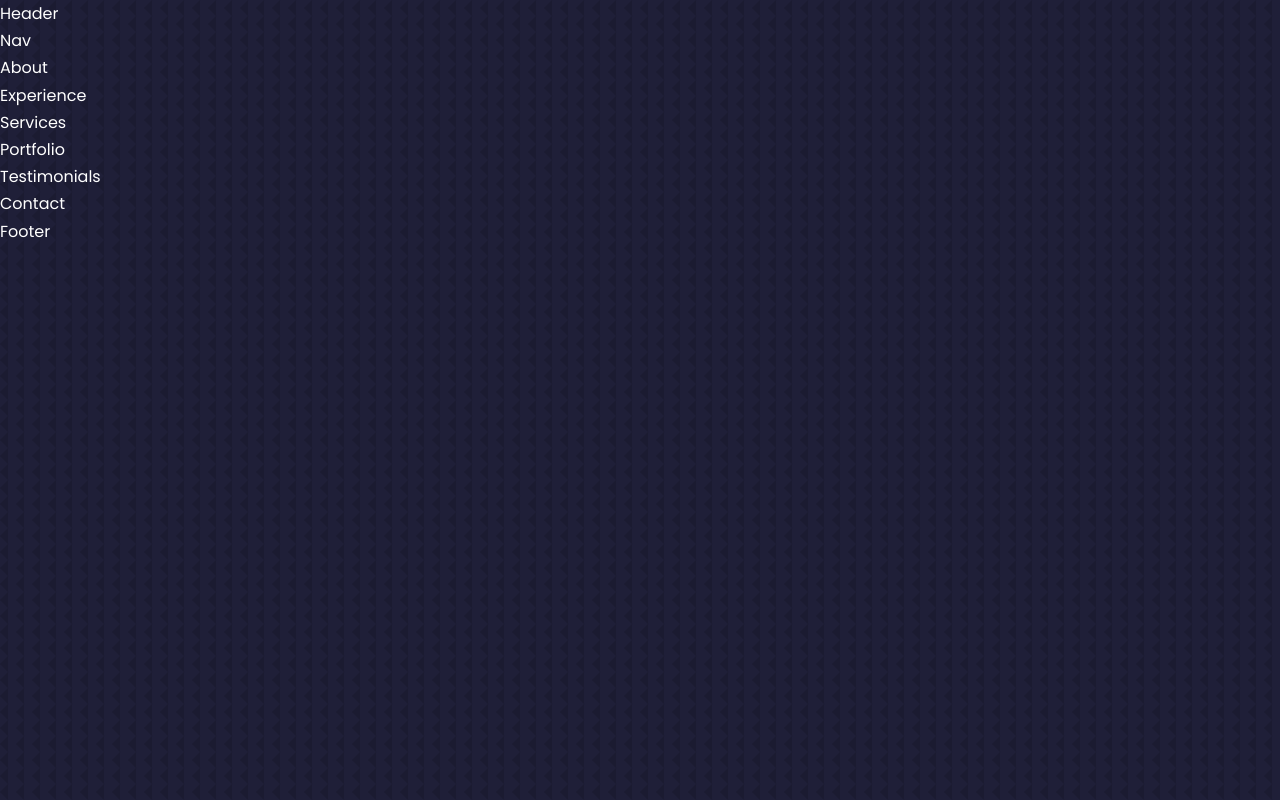
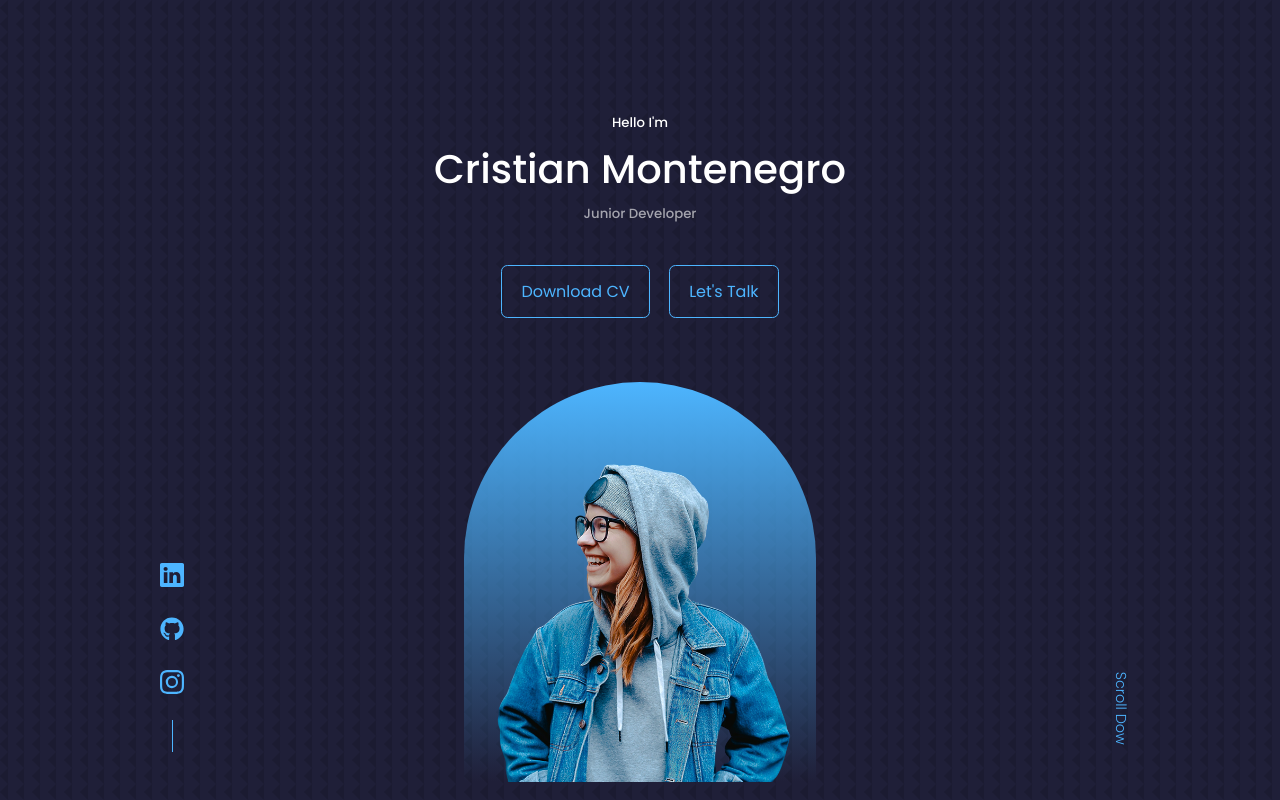
Before and after one commit to MontenegroCruzUK/Portfolio, a React (Create React App) app: page / in a window 1280 px wide. Shown: the top 800 px of the page. Built offline with nearby package versions, Linux system fonts and the light colour scheme.

Commit message:
Header listo

```diff
--- a/package.json
+++ b/package.json
@@ -8,6 +8,7 @@
     "@testing-library/user-event": "^13.5.0",
     "react": "^18.2.0",
     "react-dom": "^18.2.0",
+    "react-icons": "^4.9.0",
     "react-scripts": "5.0.1",
     "web-vitals": "^2.1.4"
   },
--- /dev/null
+++ b/src/components/header/CTA.jsx
@@ -0,0 +1,21 @@
+import React from 'react'; // Importa la biblioteca React
+import CV from '../../assets/cv.pdf'; // Importa el archivo CV en formato PDF desde la ruta relativa
+
+// Componente funcional CTA (Call to Action)
+const CTA = () => {
+	return (
+		<div className="cta">
+			{/* Inicio del elemento div con la clase "cta" */}
+			<a href={CV} download className="btn">
+				{/* Enlace para descargar el CV con la clase "btn" */}
+				Download CV {/* Texto del enlace */}
+			</a>
+			<a href="#contact" className="btn btn-primary">
+				{/* Enlace a la sección de contacto con las clases "btn" y "btn-primary" */}
+				Let's Talk {/* Texto del enlace */}
+			</a>
+		</div>
+	);
+};
+
+export default CTA; // Exporta el componente CTA como predeterminado
--- a/src/components/header/Header.jsx
+++ b/src/components/header/Header.jsx
@@ -1,8 +1,30 @@
+//librerias
 import React from 'react';
 import './header.css';
+import CTA from './CTA';
+import ME from '../../assets/me.png';
+import HeaderSocial from './HeaderSocial';
 
+// Componente de encabezado
 const Header = () => {
-	return <div>Header</div>;
+	return (
+		<header>
+			<div className="container header__container">
+				<h5>Hello I'm</h5> {/* Saludo */}
+				<h1>Cristian Montenegro</h1> {/* Nombre */}
+				<h5 className="text-light">Junior Developer</h5>{' '}
+				{/* Descripción del cargo */}
+				<CTA /> {/* Componente de llamado a la acción */}
+				<HeaderSocial /> {/* Componente de iconos sociales del encabezado */}
+				<div className="me">
+					<img src={ME} alt="Me" /> {/* Imagen personal */}
+				</div>
+				<a href="#contact" className="scroll__dow">
+					Scroll Dow {/* Enlace para desplazarse hacia abajo */}
+				</a>
+			</div>
+		</header>
+	);
 };
 
 export default Header;
--- /dev/null
+++ b/src/components/header/HeaderSocial.jsx
@@ -0,0 +1,36 @@
+import React from 'react';
+import { BsLinkedin } from 'react-icons/bs';
+import { FaGithub } from 'react-icons/fa';
+import { BsInstagram } from 'react-icons/bs';
+
+const HeaderSocial = () => {
+	return (
+		<div className="header__socials">
+			<a
+				href="https://www.linkedin.com/in/christian-montenegro-33408b207/"
+				target="_blank"
+				rel="noreferrer"
+			>
+				<BsLinkedin />
+			</a>
+
+			<a
+				href="https://github.com/MontenegroCruzUK"
+				target="_blank"
+				rel="noreferrer"
+			>
+				<FaGithub />
+			</a>
+
+			<a
+				href="https://www.instagram.com/montenegro_cruz.uk/"
+				target="_blank"
+				rel="noreferrer"
+			>
+				<BsInstagram />
+			</a>
+		</div>
+	);
+};
+
+export default HeaderSocial;
--- a/src/components/header/header.css
+++ b/src/components/header/header.css
@@ -0,0 +1,83 @@
+/* Estilos del encabezado */
+header {
+	height: 100vh; /* Altura del encabezado igual a la altura de la ventana */
+	padding-top: 7rem; /* Espacio superior del encabezado */
+	overflow: hidden; /* Oculta el desbordamiento del contenido */
+}
+
+/* Estilos del contenedor del encabezado */
+.header__container {
+	text-align: center; /* Alineación del contenido al centro */
+	height: 100%; /* Altura del contenedor igual al 100% del padre */
+	position: relative; /* Posición relativa */
+}
+
+/* Estilos del CTA (llamado a la acción) */
+.cta {
+	margin-top: 2.5rem; /* Margen superior del CTA */
+	display: flex; /* Mostrar como flexbox */
+	gap: 1.2rem; /* Espacio entre elementos */
+	justify-content: center; /* Alineación horizontal al centro */
+}
+
+/* Estilos de los iconos sociales del encabezado */
+.header__socials {
+	display: flex; /* Mostrar como flexbox */
+	flex-direction: column; /* Dirección de columna */
+	align-items: center; /* Alineación vertical al centro */
+	gap: 0.8rem; /* Espacio entre elementos */
+	position: absolute; /* Posición absoluta */
+	left: 0; /* Alineación a la izquierda */
+	bottom: 3rem; /* Alineación inferior */
+	font-size: 1.5rem; /* Tamaño de fuente */
+}
+
+/* Estilos del elemento 'after' en los iconos sociales */
+.header__socials::after {
+	content: ''; /* Contenido vacío */
+	width: 1px; /* Ancho de 1 píxel */
+	height: 2rem; /* Altura de 2 rem */
+	background: var(--color-primary); /* Color de fondo */
+}
+
+/* Estilos del elemento "Me" */
+.me {
+	background: linear-gradient(var(--color-primary),transparent); /* Fondo con gradiente lineal */
+	width: 22rem; /* Ancho de 22 rem */
+	height: 25rem; /* Altura de 25 rem */
+	position: absolute; /* Posición absoluta */
+	left: calc(50% - 11rem); /* Alineación horizontal al centro */
+	margin-top: 4rem; /* Margen superior */
+	border-radius: 12rem 12rem 0 0; /* Borde redondeado */
+	overflow: hidden; /* Oculta el desbordamiento del contenido */
+	padding: 5rem 1.5rem 1.5rem 1.5rem; /* Relleno interno */
+}
+
+/* Estilos del elemento "Scroll Down" */
+.scroll__dow {
+	position: absolute; /* Posición absoluta */
+	right: -2.3rem; /* Alineación a la derecha */
+	bottom: 5rem; /* Alineación inferior */
+	transform: rotate(90deg); /* Rotación de 90 grados */
+	font-weight: 300; /* Grosor de fuente */
+	font-size: 0.9rem; /* Tamaño de fuente */
+}
+
+/* Estilos para dispositivos de tamaño medio */
+@media screen and (max-width: 1024px) {
+	header {
+		height: 68vh; /* Altura del encabezado en dispositivos de tamaño medio */
+	}
+}
+
+/* Estilos para dispositivos pequeños */
+@media screen and (max-width: 600px) {
+	header {
+		height: 100vh; /* Altura del encabezado en dispositivos pequeños */
+	}
+
+	.header__socials,
+	.scroll__dow {
+		display: none; /* Ocultar los elementos de .header__socials y .scroll__dow en dispositivos pequeños */
+	}
+}
```
Also changed, not shown: 1 other file (tests, documents, lock files or other folders).
